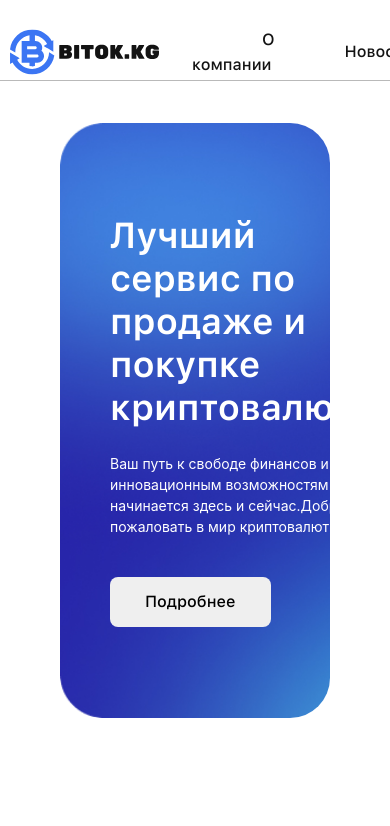
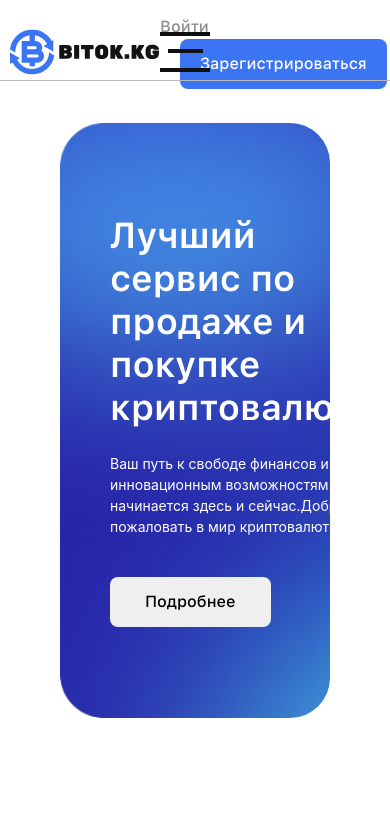
Before and after one commit to paddington11989/bitok, a React (Create React App) app: page / in a window 390 px wide. Shown: the top 826 px of the page. Built offline with nearby package versions, Linux system fonts and the light colour scheme; a web font is replaced by a local one.

Commit message:
second commit

```diff
--- a/src/components/accordeon/accordeon.css
+++ b/src/components/accordeon/accordeon.css
@@ -121,3 +121,9 @@
     margin-top:100px;
 }
 }
+@media(max-width:1100px){
+    .question-title::after{
+        top:100%;
+        right:10%;
+    }
+}
--- a/src/components/company/company.css
+++ b/src/components/company/company.css
@@ -85,11 +85,31 @@
     .company-wrapper{
         grid-template-columns: 1fr 1fr;
     }
-
+   .company-header{
+    display: block;
+   }
+   .company-title{
+    margin:0 auto;
+    text-align: center;
+    margin-bottom:20px;
+   }
+   .company-text{
+    max-width:60%;
+    margin:0 auto;
+    text-align: center;
+    margin-bottom:20px;
+   }
 }
-@media screen and (max-width:900px){
+@media(max-width:900px){
     .company-wrapper{
         grid-template-columns:1fr;
     }
 
 }
+@media(max-width:700px){
+    .company-title{
+        font-size: 36px;
+    }
+
+
+}
--- a/src/components/header/header.css
+++ b/src/components/header/header.css
@@ -315,6 +315,44 @@
   align-items: center;
   justify-content: center;
 }
+.header__nav{
+  position: relative;
+}
+.nav-toggle{
+  display: none;
+  position: absolute;
+  right: 0;
+  left: 0;
+margin: 0 auto;
+  top: 50%;
+  transform: translateY(-50%);
+  width: 50px;
+  height: 40px;
+  cursor: pointer;}
+
+  .nav-toggle span {
+      width: 100%;
+      transition: .5s all cubic-bezier(0.175, 0.885, 0.32, 1.275);
+      height: 4px;
+      background:#101010;
+      position: absolute;
+      right: 0;
+      left: 0;
+      margin: 0 auto;
+      transform: rotate(0);}
+
+      .nav-toggle span:nth-child(1) {
+          top: 0;
+      }
+      .nav-toggle span:nth-child(2) {
+          top: 44%;
+          width: 70%;
+      }
+      .nav-toggle span:nth-child(3) {
+          bottom: 0;
+      }
+
+
 
 @media (max-width:1000px){
   .promo-title{
@@ -327,3 +365,11 @@
     width:395px;
   }
 }
+@media(max-width:600px){
+  .nav__list{
+    display:none;
+  }
+  .nav-toggle{
+    display:block;
+  }
+}
--- a/src/components/header/header.jsx
+++ b/src/components/header/header.jsx
@@ -26,12 +26,18 @@
                         <a href="#" className="logo-link"><img src={logo} alt=""/></a>
                     </div>
                     <nav className="header__nav">
+                    <div className="nav-toggle">
+                        <span></span>
+                        <span></span>
+                        <span></span>
+                    </div>
                         <ul className="nav__list">
                             <li className="nav__item"><a href="#" className="nav__link">О компании</a></li>
                             <li className="nav__item"><a href="#" className="nav__link">Новости</a></li>
                             <li className="nav__item"><a href="#" className="nav__link">Контакты</a></li>
                         </ul>
                     </nav>
+
                     <div className="header__registr">
                         <button className="header__registr-btn">Войти</button>
                         <button className="header__registr-btn-colored">Зарегистрироваться</button>
--- a/src/components/news/news.css
+++ b/src/components/news/news.css
@@ -3,7 +3,7 @@
     background-repeat: no-repeat;
     background-size: cover;
     padding:130px 0px 102px;
-
+     border-radius:50px;
 }
 
 .news-title{
@@ -93,10 +93,6 @@
         font-size: 50px;
     }
 
-   .news{
-    background-size: contain;
-    position: center;
-   }
 }
 @media(max-width:1100px){
 .news__wrapper{
@@ -105,4 +101,10 @@
         grid-column-gap:120px;
         grid-row-gap:30px;
     }
+    .news-title::after{
+        display: none;
+    }
+    .news-title::before{
+        display: none;
+    }
 }
```
